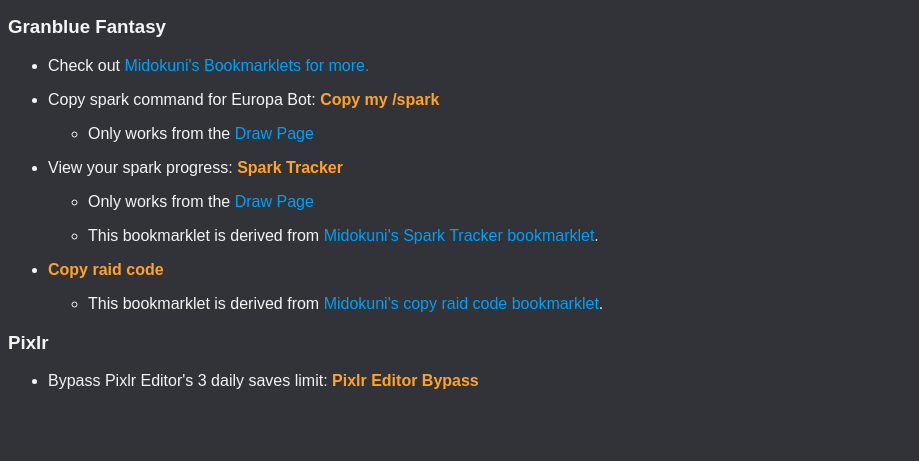
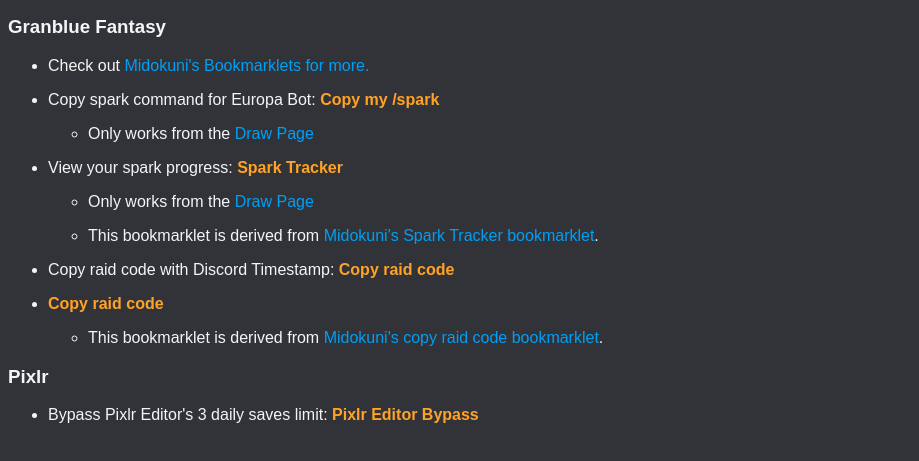
Before and after one commit to Cryotalis/Demo, a plain HTML site: page bookmarklets.html in a window 1280 px wide. Shown: the part 123-584 px from the top of the page, without its empty margins (0-919 px from the left). Drawn offline with Linux system fonts and the light colour scheme.

Commit message:
Adding raid code bookmarklet with Discord timestamp added in

```diff
--- a/bookmarklets.html
+++ b/bookmarklets.html
@@ -70,6 +70,9 @@
       </ul>
     </li>
     <li>
+      <p>Copy raid code with Discord Timestamp: <mark><a href="javascript: navigator.clipboard.writeText(`\`${stage.pJsnData.twitter.battle_id}\` ends in <t:${new Date().getTime() / 1000 + stage.pJsnData.timer}:R>`); alert('Battle Code Copied!');">Copy raid code</a></mark></p>
+    </li>
+    <li>
       <p><mark><a href="javascript: navigator.clipboard.writeText(stage.pJsnData.twitter.battle_id); alert('Raid Code Copied!');">Copy raid code</a></mark></p>
       <ul>
         <li>
```
